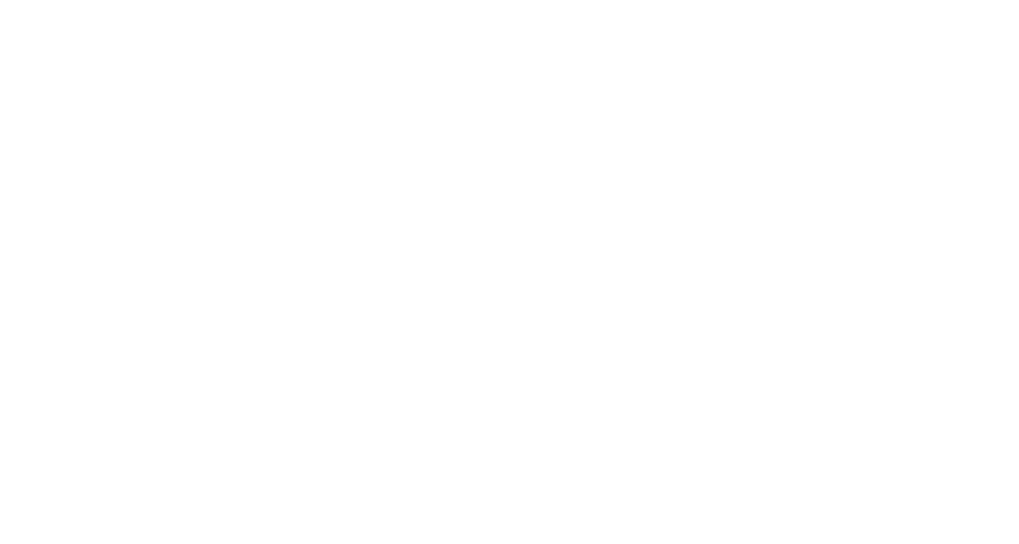
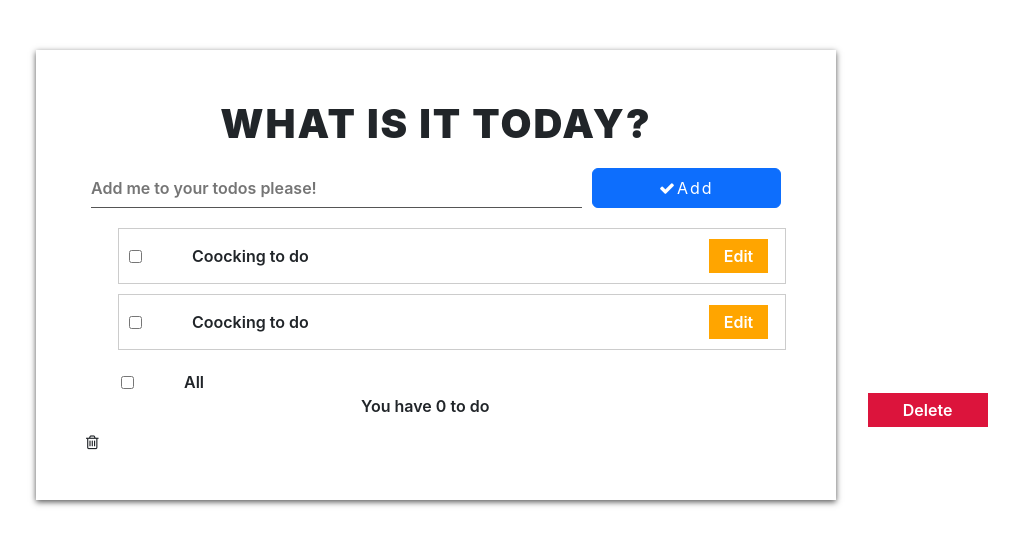
Before and after one commit to achrafelayedi/React-best-todolist, a React (Create React App) app: page / in a window 1280 px wide. Shown: the top 544 px of the page, without its empty margins (204-1223 px from the left). Built offline with nearby package versions, Linux system fonts and the light colour scheme.

Commit message:
add html and css + decorating

```diff
--- a/src/App.css
+++ b/src/App.css
@@ -1,38 +1,107 @@
-.App {
-  text-align: center;
+* {
+  padding: 0;
+  box-sizing: border-box;
+  font-weight: 600;
+  margin: 0;
 }
 
-.App-logo {
-  height: 40vmin;
-  pointer-events: none;
+.App {
+  max-width: 800px;
+  width: 100%;
+  min-height: 400px;
+  box-shadow: 0 2px 6px #555;
+  margin: 50px auto;
+  padding: 50px;
 }
 
-@media (prefers-reduced-motion: no-preference) {
-  .App-logo {
-    animation: App-logo-spin infinite 20s linear;
-  }
+h1 {
+  text-align: center;
+  text-transform: uppercase;
+  letter-spacing: 2px;
+  font-weight: 900
 }
 
-.App-header {
-  background-color: #282c34;
-  min-height: 100vh;
+form {
+  width: 100%;
+  height: 40px;
+  margin: 20px 0;
   display: flex;
-  flex-direction: column;
-  align-items: center;
-  justify-content: center;
-  font-size: calc(10px + 2vmin);
-  color: white;
 }
 
-.App-link {
-  color: #61dafb;
+form input,
+form button {
+  flex: 3;
+  border: none;
+  outline: none;
+  border-bottom: 1px solid #555;
+  margin: 0 5px;
 }
 
-@keyframes App-logo-spin {
-  from {
-    transform: rotate(0deg);
-  }
-  to {
-    transform: rotate(360deg);
-  }
+form button {
+  flex: 1;
+  letter-spacing: 2px;
 }
+
+ul li{
+  list-style: none;
+  border: 1px solid #ccc;
+  margin: 10px 0;
+  padding: 10px;
+  justify-content: space-between;
+  align-items: center;
+  /* text-transform: capitalize; */
+}
+
+ul li .active {
+  opacity: 0.5;
+  text-decoration: line-through
+}
+
+ul li input,
+.row input {
+  margin-right: 50px;
+  transform: translateY(1px);
+}
+
+ul li button,
+.row button {
+  border: none;
+  outline: none;
+  color: white;
+  background-color: orange;
+  padding: 5px 15px;
+  margin-left: 400px;
+  cursor: pointer;
+}
+
+ul li button:disabled {
+  opacity: 0.5;
+  cursor: not-allowed;
+}
+
+.row {
+  display: flex;
+  justify-content: space-between;
+  align-items: center;
+  margin-top: 20px;
+}
+
+label {
+  cursor: pointer;
+}
+
+#delete {
+  width: 120px;
+  position: absolute;
+  margin-left: 62%;
+  background-color: crimson;
+}
+
+p {
+  margin-left: 38%;
+}
+
+#all {
+  margin-left: 35px;
+  position: flex;
+}
--- a/src/App.js
+++ b/src/App.js
@@ -5,6 +5,51 @@
 function App() {
   return (
     <div className="App">
+      <h1>What is it today?</h1>
+
+      <form autoComplete='off'>
+        <input type="text" name="todos" id="todos" required placeholder='Add me to your todos please!' />
+
+        <button type="submit" class="btn btn-primary">
+          <i class="fa fa-check" aria-hidden="true"></i>
+          Add
+        </button>
+      </form>
+
+      <ul>
+        <li>
+          <label htmlFor=''>
+            <input type="checkbox" id="" />
+            Coocking to do
+          </label>
+          <button>
+            Edit
+          </button>
+        </li>
+        <li>
+          <label htmlFor='' >
+            <input type="checkbox" id="" />
+            Coocking to do
+          </label>
+          <button>
+            Edit
+          </button>
+        </li>
+      </ul>
+
+      <div className='row'>
+        <label>
+          <input type="checkbox" name="all" id="all"/>
+          All
+        </label>
+        <p>
+          You have 0 to do
+        </p>
+        <i class="fa fa-trash-o" aria-hidden="true"></i>
+        <button id='delete'>
+          Delete
+        </button>
+      </div>
       {/* <i class="fa fa-pencil-square-o" aria-hidden="true"></i> */}
     </div>
   );
```
Also changed, not shown: src/component/FormInput.js (added).
